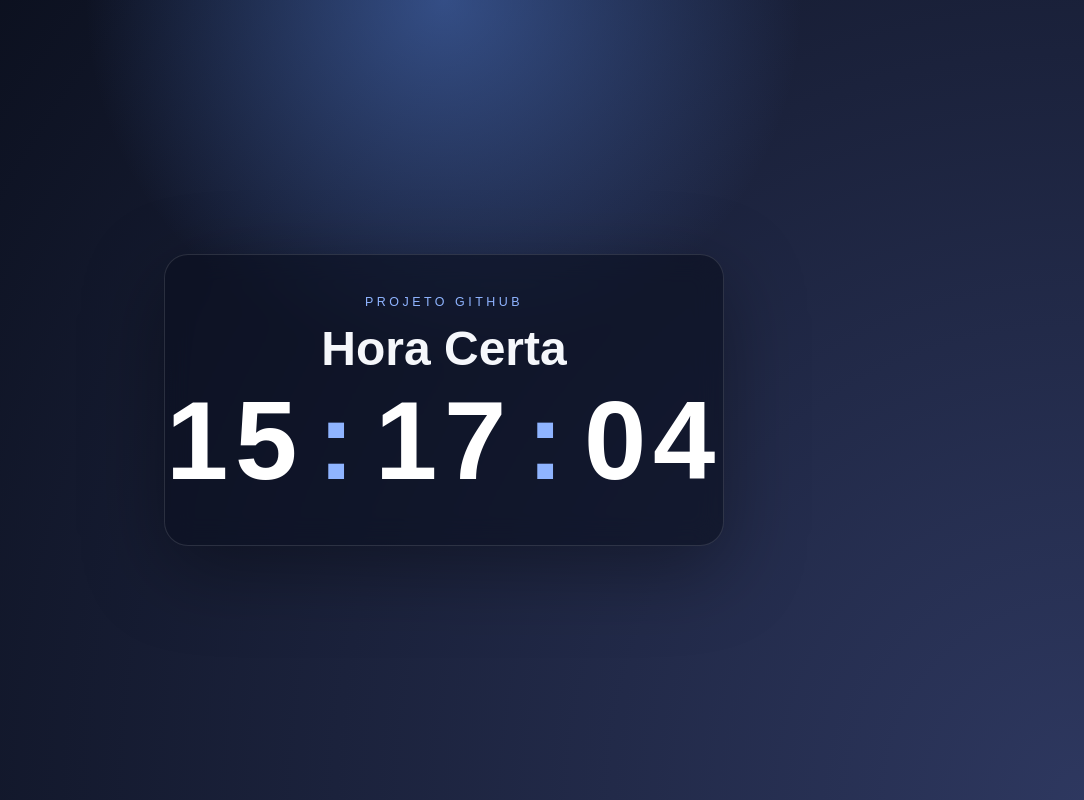
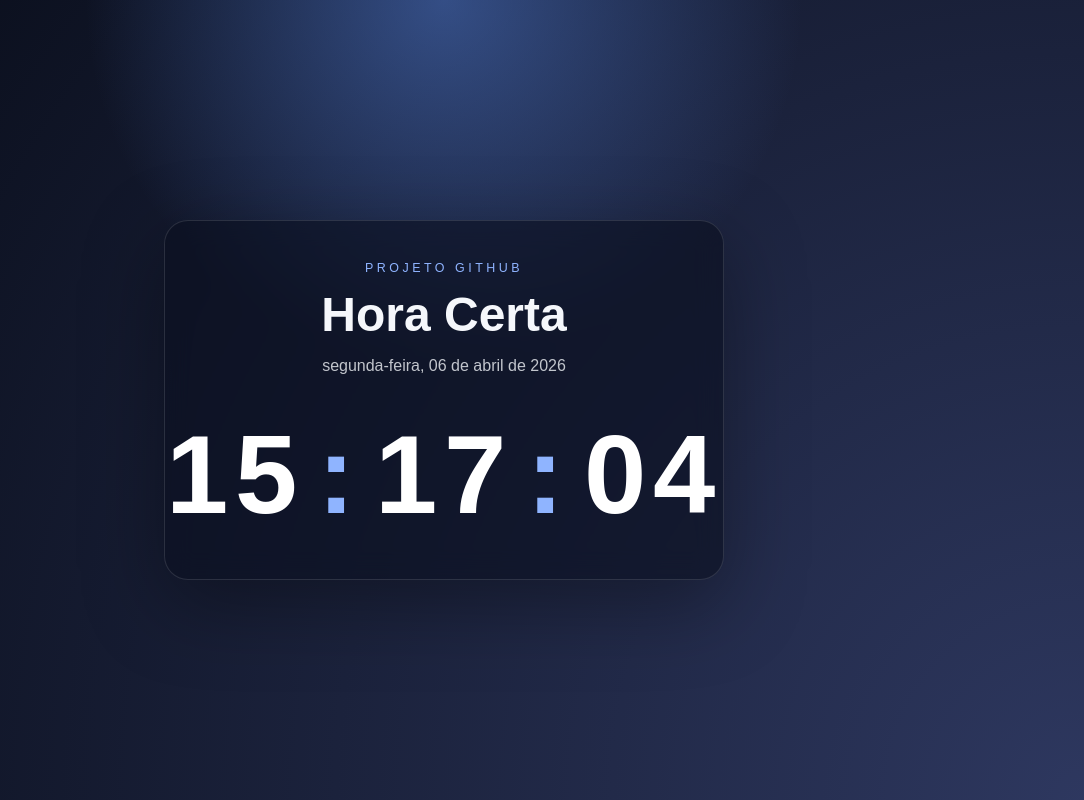
Before and after one commit to Leonardo-S-b/Relogio_Web, a plain HTML site: page src/index.html in a window 1280 px wide. Shown: the whole page, without its empty margins (196-1280 px from the left). Drawn offline with Linux system fonts and the light colour scheme.

Commit message:
Add date display in Brazilian Portuguese

```diff
--- a/src/index.html
+++ b/src/index.html
@@ -1,16 +1,19 @@
 <!DOCTYPE html>
 <html lang="pt-BR">
+
 <head>
     <meta charset="UTF-8">
     <meta name="viewport" content="width=device-width, initial-scale=1.0">
     <title>Relogio</title>
     <link rel="stylesheet" href="style.css">
 </head>
+
 <body>
     <main class="hero">
         <section class="clock-card" aria-labelledby="clock-title">
             <p class="eyebrow">Projeto GitHub</p>
             <h1 id="clock-title">Hora Certa</h1>
+            <p class="subtitle" id="date-display"></p>
 
 
             <div class="clock" aria-live="polite" aria-atomic="true">
@@ -41,6 +44,21 @@
 
         updateClock();
         setInterval(updateClock, 1000);
+
+        const dateElement = document.getElementById('date-display');
+
+        function updateDate() {
+            const now = new Date();
+            dateElement.textContent = now.toLocaleDateString('pt-BR', {
+                weekday: 'long',
+                day: '2-digit',
+                month: 'long',
+                year: 'numeric'
+            });
+        }
+
+        updateDate();
     </script>
 </body>
+
 </html>
```
